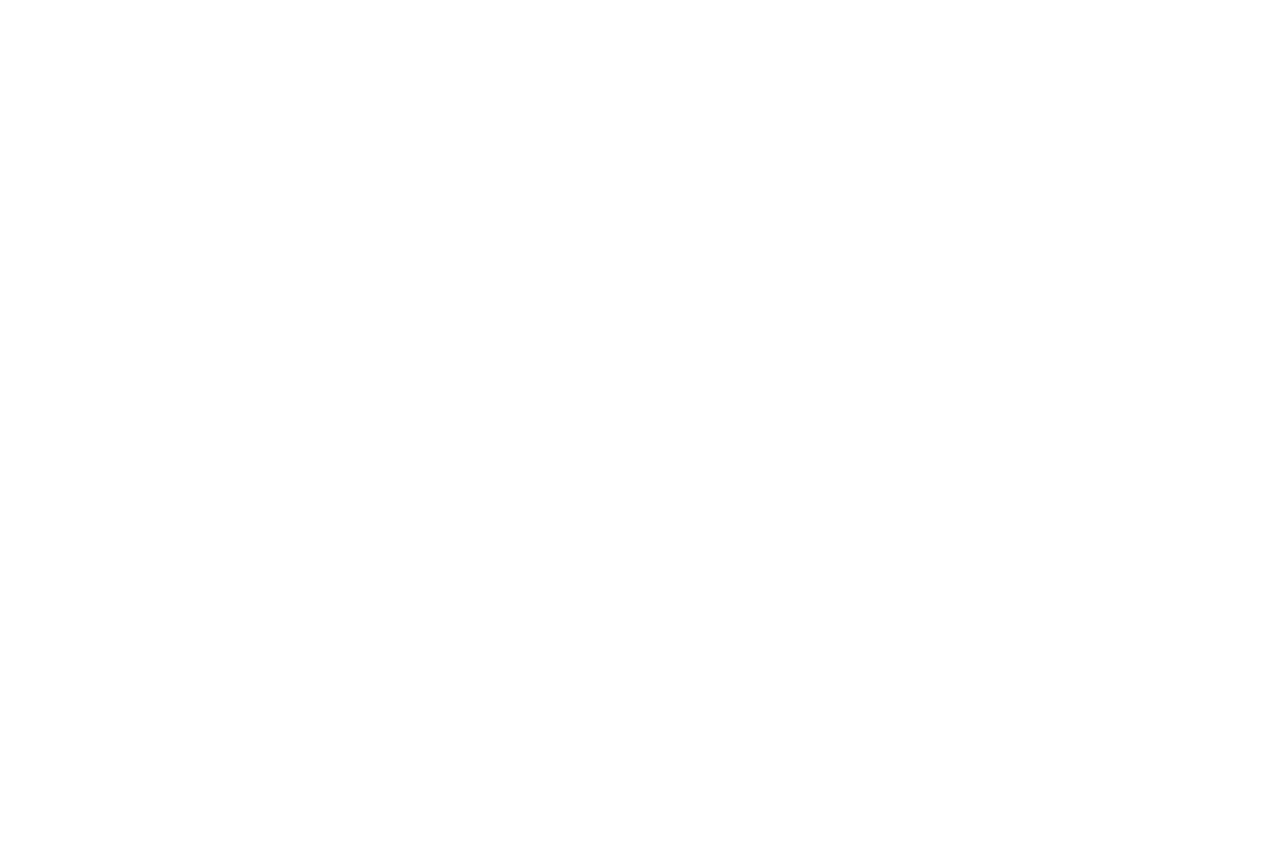
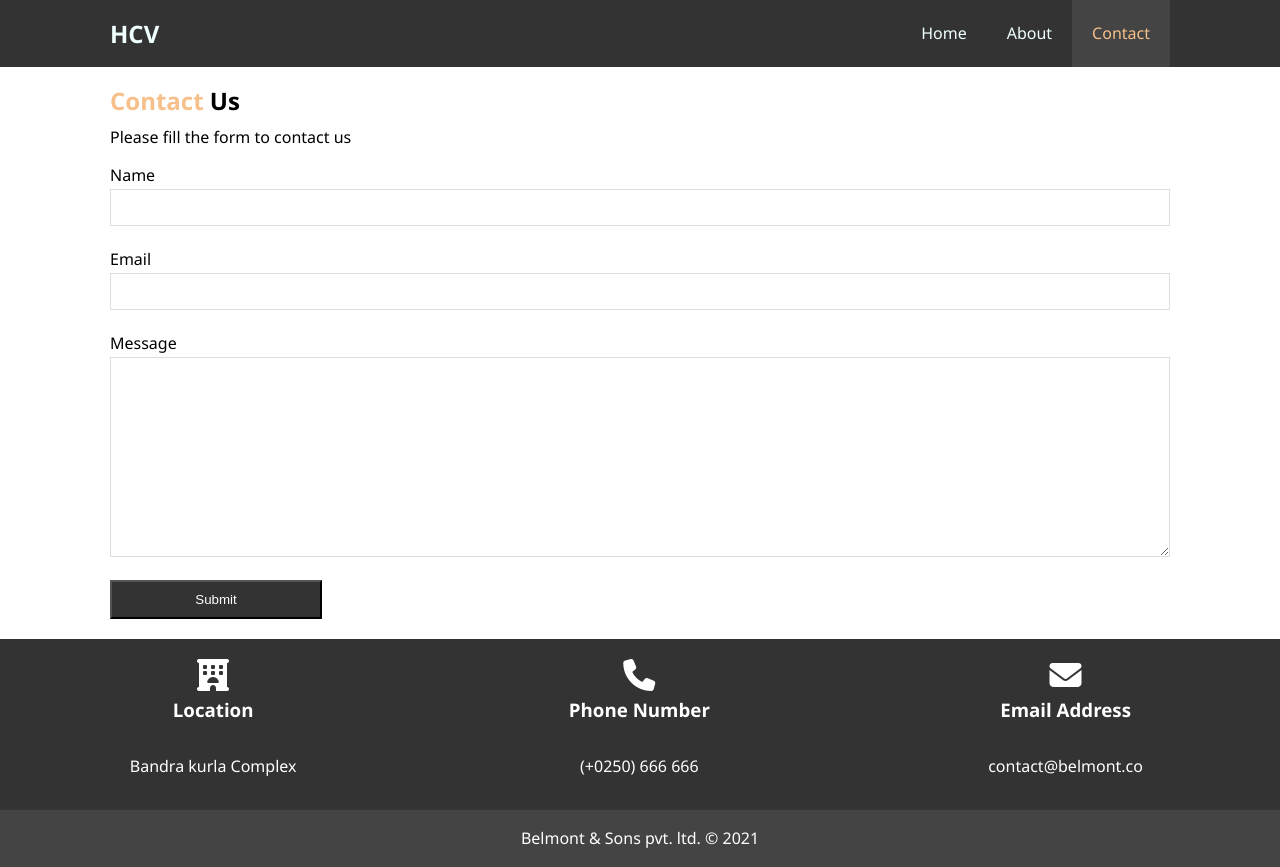
Before and after one commit to pravin-sharma/Hotel-Castlevania, a plain HTML site: page contact.html in a window 1280 px wide. Before the commit the page ends 800 px from the top, so only its background shows below. Drawn offline with Linux system fonts and the light colour scheme.

Commit message:
static contact form added

```diff
--- a/contact.html
+++ b/contact.html
@@ -0,0 +1,89 @@
+<!DOCTYPE html>
+<html lang="en">
+
+<head>
+    <meta charset="UTF-8" />
+    <meta name="viewport" content="width=device-width, initial-scale=1.0" />
+    <meta name="description" content="Five star hotel & palace at Virar" />
+    <meta name="keyword" content="hotel, 5 star, virar, virar hotel, oyo virar, best hotel" />
+    <link rel="stylesheet" href="./css/style.css" />
+    <script src="https://kit.fontawesome.com/c8dde5e660.js" crossorigin="anonymous"></script>
+    <title>HCV | 5 Star</title>
+</head>
+
+<body>
+    <header>
+        <!-- nav bar -->
+        <nav id="navbar">
+            <div class="container">
+                <h1 id="logo"><a href="index.html">HCV</a></h1>
+                <ul>
+                    <li><a href="index.html">Home</a></li>
+                    <li><a href="about.html">About</a></li>
+                    <li><a class="current" href="contact.html">Contact</a></li>
+                </ul>
+            </div>
+        </nav>
+        <div class="clr"></div>
+
+        <!-- Contact Form -->
+        <section id="contact-form">
+            <div class="container">
+                <h1><span class="text-primary">Contact</span> Us</h1>
+                <p>Please fill the form to contact us</p>
+                <form action="process.php">
+                    <div class="form-group">
+                        <label for="name">Name</label>
+                        <input type="text" name="name" id="name">
+                    </div>
+                    <div class="form-group">
+                        <label for="email">Email</label>
+                        <input type="text" name="email" id="email">
+                    </div>
+                    <div class="form-group">
+                        <label for="message">Message</label>
+                        <textarea name="message" id="message"></textarea>
+                    </div>
+                    <button type="submit" class="btn">Submit</button>
+                </form>
+            </div>
+        </section>
+
+        <!-- Contact-info -->
+
+        <section id="contact-info" class="bg-dark">
+            <div class="box">
+                <i class="fas fa-hotel fa-2x"></i>
+                <h3>Location</h3>
+                <p>
+                  Bandra kurla Complex
+                </p>
+              </div>
+              <div class="box">
+                <i class="fas fa-phone fa-2x"></i>
+                <h3>Phone Number</h3>
+                <p>
+                  (+0250) 666 666
+                </p>
+              </div>
+              <div class="box">
+                <i class="fas fa-envelope fa-2x"></i>
+                <h3>Email Address</h3>
+                <p>
+                  contact@belmont.co
+                </p>
+              </div>
+              <div class="clr"></div>
+        </section>
+
+
+
+
+        <!-- footer -->
+        <footer id="main-footer">
+            <p>Belmont & Sons pvt. ltd. &copy; 2021</p>
+        </footer>
+
+</body>
+
+</html>
--- a/css/style.css
+++ b/css/style.css
@@ -38,12 +38,23 @@ p{
     overflow: auto;
 }
 
+.py-3{
+    padding: 30px 0px;
+}
+
 .text-primary{
     color: #f7c08a;
 }
+
 .bg-primary{
     background-color: #f7c08a;
 }
+
+.bg-secondary{
+    background-color:#fff;
+}
+
+
 
 .btn{
     display: inline-block;
@@ -204,6 +215,7 @@ p{
     display: block;
     margin: auto;
     width: 70%;
+    max-width: 400px;
     border-radius: 50%;
 }
 
@@ -231,7 +243,7 @@ p{
 }
 
 #testimonials .testimonial img{
-    width: 10%;
+    width: 100px;
     border-radius: 50%;
     float: left;
     margin-right: 20px;
@@ -240,6 +252,48 @@ p{
 #testimonials .testimonial p{
     overflow: hidden;
 }
+
+/* Contact */
+#contact-form h1{
+    margin-top: 20px;
+}
+
+#contact-form p{
+    margin-top: -10px;
+}
+
+#contact-form .form-group{
+    margin-bottom: 20px;
+}
+
+#contact-form label{
+    display: block;
+}
+
+#contact-form input,
+#contact-form textarea{
+    width: 100%;
+    padding: 10px;
+    border: 1px solid #dddddd
+}
+
+#contact-form textarea{
+    height: 200px;
+}
+
+#contact-form button{
+   margin-top: -10px;
+   margin-bottom: 20px;
+   width: 20%;
+}
+
+#contact-form input:focus,
+#contact-form textarea:focus{
+    outline:none;
+    border-color: #f7c08a;
+}
+
+
 
 
 /* Footer */
```
Also changed, not shown: index.html (+3 -2 lines).
